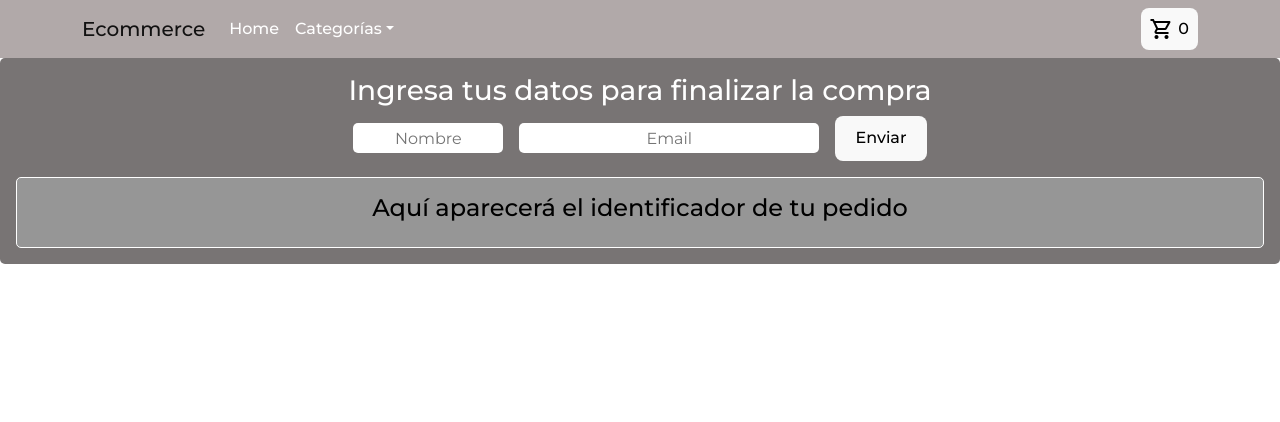
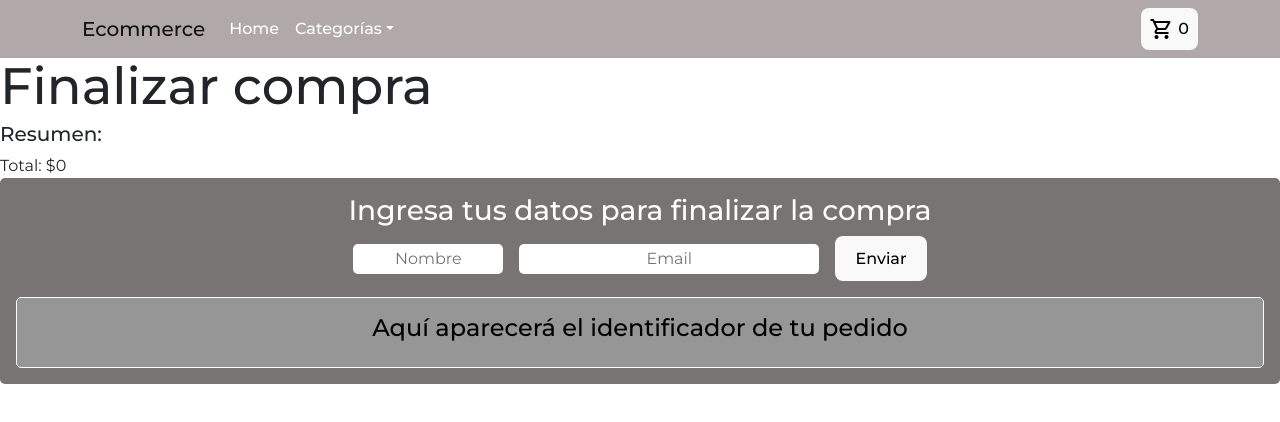
Before and after one commit to mathicoronel/react-preentregas, a React (Vite) app: page /form in a window 1280 px wide. Shown: the top 422 px of the page. Built offline with nearby package versions, Linux system fonts and the light colour scheme.

Commit message:
agrego apartado de resumen de compra en el componente form

```diff
--- a/src/components/Cart/Form.jsx
+++ b/src/components/Cart/Form.jsx
@@ -27,7 +27,24 @@ const Form = () => {
         const ordersCollection = collection(db, "orden")
 
     return (
-        <div className='form-container'>
+        <div>
+            <h1 className='form-title'>Finalizar compra</h1>
+            <div className='summary-container'>
+                <h5 className='summary-title'>Resumen:</h5>
+                {
+                    cart.map((p) => {
+                        return (
+                            <div className='summary-products' key={p.id}>
+                                <span>({p.cantidad}) {p.nombre}</span>
+                            </div>
+                        )
+                    })
+                }
+                <span className='summary-price'>
+                    Total: ${totalPrice()}
+                </span>
+            </div>
+            <div className='form-container'>
             <h3>Ingresa tus datos para finalizar la compra</h3>
                 <form action="submit" className='form' onSubmit={sendOrder}>
                     <input type="text" placeholder='Nombre' className='name-form' onChange={(e) => setName(e.target.value)} value={name}/>
@@ -38,6 +55,7 @@ const Form = () => {
                     <h4>Aquí aparecerá el identificador de tu pedido</h4>
                     <span className='order-id'>{orderId}</span>
                 </div>
+            </div>
         </div>
     )
 }
```
